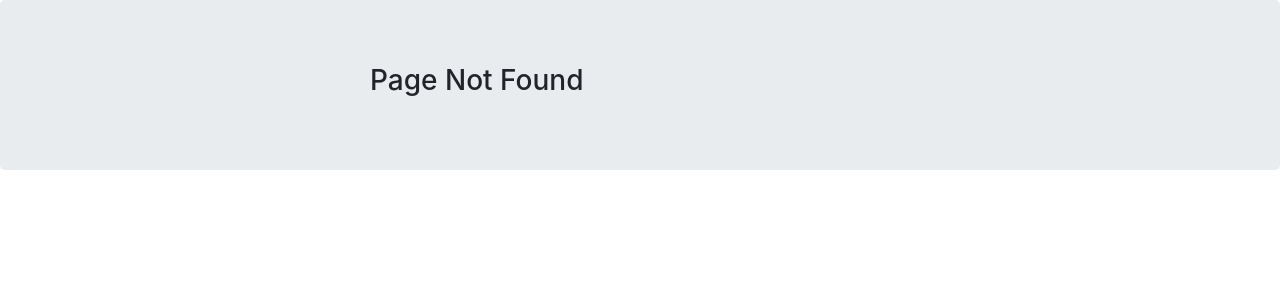
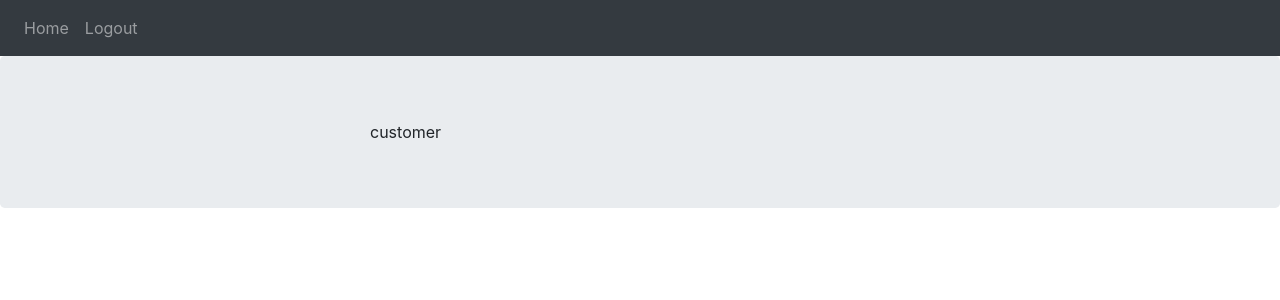
Before and after one commit to smondal/stockpile, an Angular app: page /home in a window 1280 px wide. Before the commit this address had no page. Shown: the top 300 px of the page. Built offline with nearby package versions, Linux system fonts and the light colour scheme; sample sign-in values are in the browser's storage.

Commit message:
Implement logout and template rendering based on role

```diff
--- a/src/app/app-routing.module.ts
+++ b/src/app/app-routing.module.ts
@@ -6,9 +6,10 @@ import { LoginComponent } from './login/login.component';
 import { RegisterComponent } from './register/register.component';
 
 const routes: Routes = [
-  {path: '', component: HomeComponent},
+  {path: 'home', component: HomeComponent},
   {path: 'login', component: LoginComponent},
   {path: 'register', component: RegisterComponent},
+  { path: '', redirectTo: '/login', pathMatch: 'full' },
   {path: '**', component: PageNotFoundComponent}
 
 ];
--- a/src/app/app.component.html
+++ b/src/app/app.component.html
@@ -1,4 +1,9 @@
-
+<nav class="navbar navbar-expand navbar-dark bg-dark " *ngIf="currentUser">
+    <div class="nav navbar-nav navbar-right">
+      <a class="nav-item nav-link" routerLink="/home">Home</a>
+      <a class="nav-item nav-link" (click)="logout()">Logout</a>
+    </div>
+</nav>
 <!-- main app container -->
 <div class="jumbotron">
   <div class="container">
--- a/src/app/app.component.ts
+++ b/src/app/app.component.ts
@@ -1,4 +1,7 @@
 import { Component } from '@angular/core';
+import { Router } from '@angular/router';
+import { AuthenticationService } from './_services';
+import { User } from './_models';
 
 @Component({
   selector: 'app-root',
@@ -7,4 +10,18 @@ import { Component } from '@angular/core';
 })
 export class AppComponent {
   title = 'stockpile';
+  currentUser: User;
+
+  constructor(
+    private authenticationservice: AuthenticationService,
+    private router: Router
+  ){
+    this.authenticationservice.currentUser.subscribe(x => this.currentUser = x);
+  }
+
+  logout(){
+    this.authenticationservice.logout();
+    this.router.navigate(['/login']);
+  }
+
 }
--- a/src/app/home/home.component.html
+++ b/src/app/home/home.component.html
@@ -1,3 +1,7 @@
-<p>
-  home works!
-</p>
+<div *ngIf="adminuser">
+  <div> Admin</div>
+</div>
+
+<div *ngIf="cusomeruser">
+  <div> customer</div>
+</div>
--- a/src/app/home/home.component.ts
+++ b/src/app/home/home.component.ts
@@ -1,4 +1,5 @@
 import { Component, OnInit } from '@angular/core';
+import {AlertService, AuthenticationService } from '../_services';
 
 @Component({
   selector: 'app-home',
@@ -6,10 +7,16 @@ import { Component, OnInit } from '@angular/core';
   styleUrls: ['./home.component.scss']
 })
 export class HomeComponent implements OnInit {
+  adminuser: boolean;
+  cusomeruser: boolean;
 
-  constructor() { }
+  constructor(
+    private authenticationservice: AuthenticationService,
+    private alerservice: AlertService
+  ){}
 
   ngOnInit() {
+    this.authenticationservice.currentUser.subscribe(x => x.is_admin ? this.adminuser = true : this.cusomeruser = true  )
   }
 
 }
--- a/src/app/login/login.component.ts
+++ b/src/app/login/login.component.ts
@@ -21,7 +21,7 @@ export class LoginComponent implements OnInit {
   ) {
     // redirect to home if already logged in
     if (this.authenticationService.currentUserValue) {
-      this.router.navigate(['/']);
+      this.router.navigate(['/home']);
     }
   }
 
@@ -32,7 +32,7 @@ export class LoginComponent implements OnInit {
     });
 
     // get return url from route parameters or default to '/'
-    this.returnUrl = this.route.snapshot.queryParams['returnUrl'] || '/';
+    this.returnUrl = this.route.snapshot.queryParams['returnUrl'] || '/home';
   }
 
   // convenience getter for easy access to form fields
```
Also changed, not shown: src/app/register/register.component.ts (+0 -26 lines).
